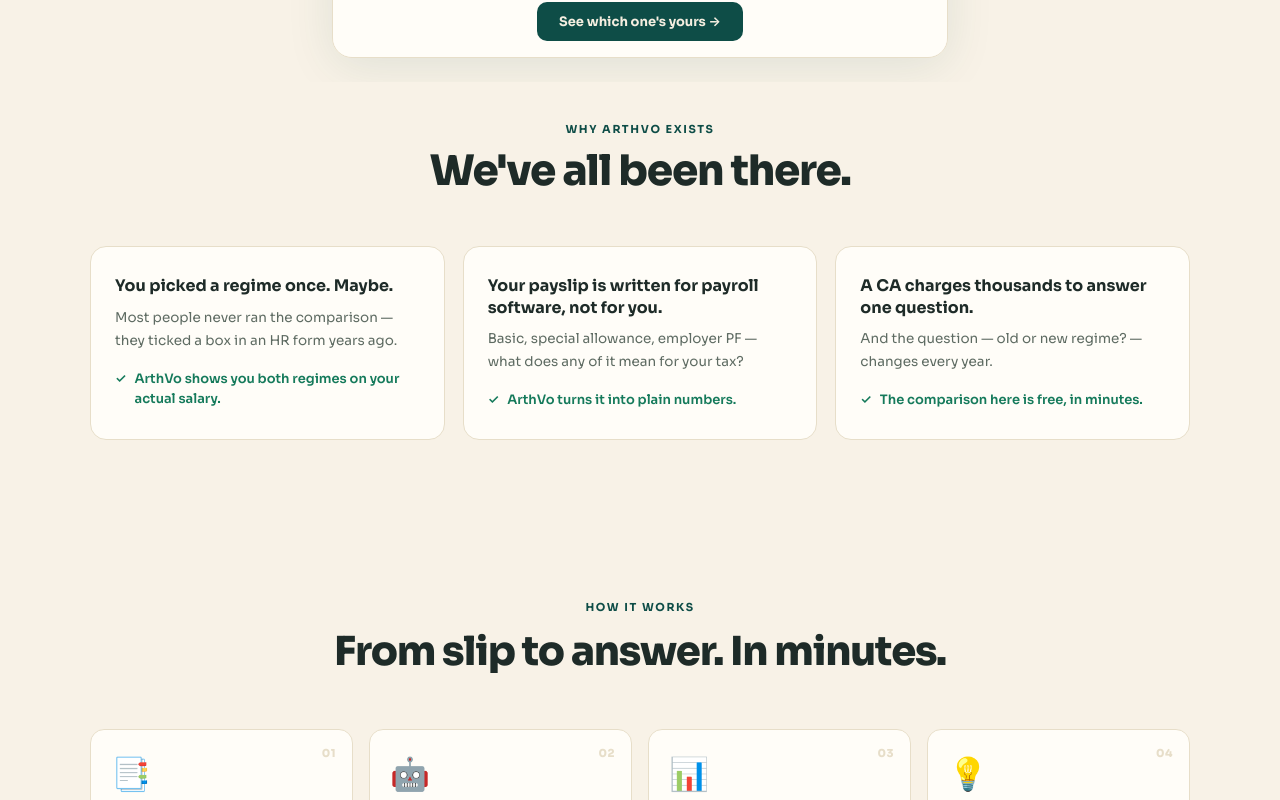
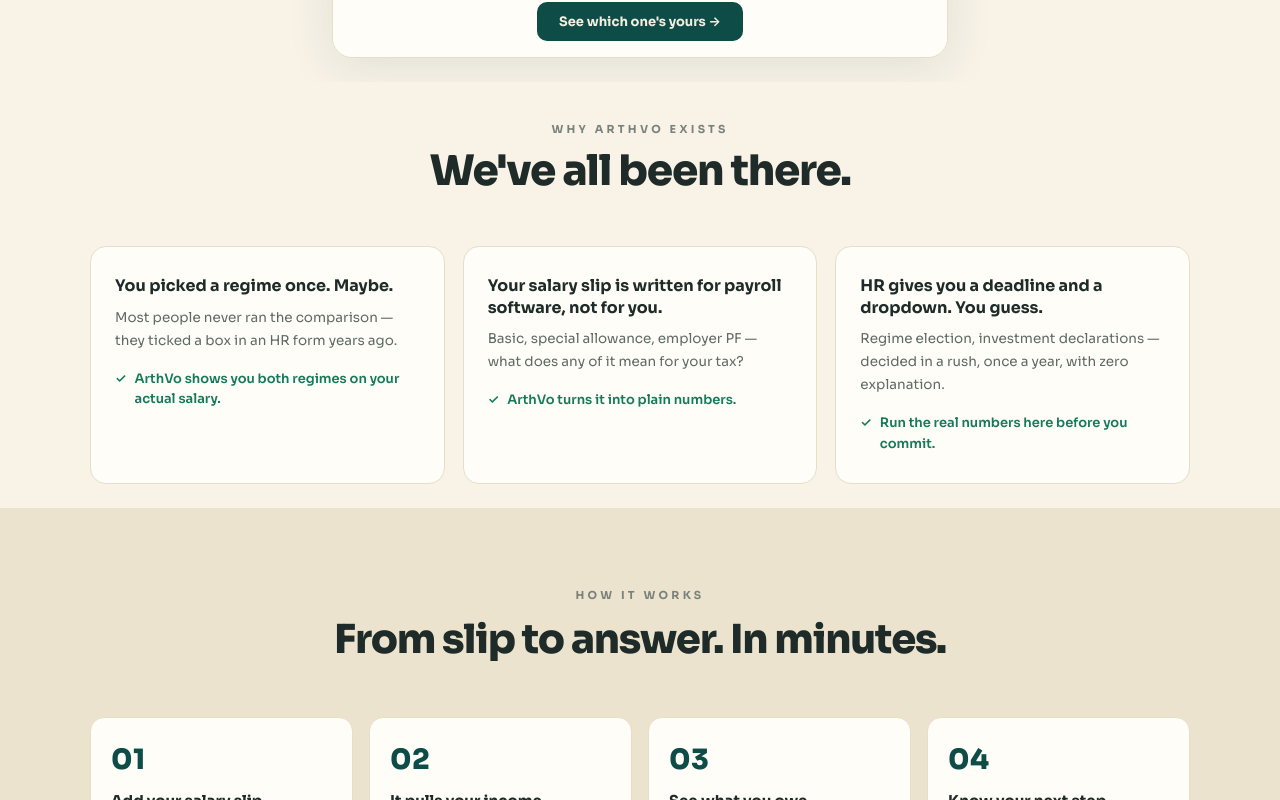
Before and after one commit to kartiktripathi29-design/arthsaathi, a Next.js app: page / in a window 1280 px wide. Shown: the part 980-1780 px from the top of the page. Built offline with nearby package versions, Linux system fonts and the light colour scheme.

Commit message:
feat(landing): lived-pain card, numbered steps, quiet eyebrows, sand bridge into final CTA
Co-Authored-By: Claude Opus 4.8 (1M context) <noreply@anthropic.com>

```diff
--- a/src/app/page.tsx
+++ b/src/app/page.tsx
@@ -92,10 +92,10 @@ export default function LandingPage() {
       </div>
 
       {/* Pain section */}
-      <div style={{ padding:'40px 52px 80px', background:T.paper }}>
+      <div style={{ padding:'40px 52px 24px', background:T.paper }}>
         <div style={{ maxWidth:1100, margin:'0 auto' }}>
           <div style={{ textAlign:'center', marginBottom:52 }}>
-            <div style={{ fontSize:11, color:T.teal, fontWeight:700, letterSpacing:'0.15em', textTransform:'uppercase' as const, marginBottom:12 }}>Why ArthVo exists</div>
+            <div style={{ fontSize:11, color:T.faint, fontWeight:700, letterSpacing:'0.3em', textTransform:'uppercase' as const, marginBottom:12 }}>Why ArthVo exists</div>
             <h2 style={{ fontSize:'clamp(26px,4vw,42px)', fontWeight:900, letterSpacing:'-0.03em', color:T.ink, lineHeight:1.1 }}>
               We've all been there.
             </h2>
@@ -109,14 +109,14 @@ export default function LandingPage() {
                 answer: 'ArthVo shows you both regimes on your actual salary.',
               },
               {
-                statement: 'Your payslip is written for payroll software, not for you.',
+                statement: 'Your salary slip is written for payroll software, not for you.',
                 body: 'Basic, special allowance, employer PF — what does any of it mean for your tax?',
                 answer: 'ArthVo turns it into plain numbers.',
               },
               {
-                statement: 'A CA charges thousands to answer one question.',
-                body: 'And the question — old or new regime? — changes every year.',
-                answer: 'The comparison here is free, in minutes.',
+                statement: 'HR gives you a deadline and a dropdown. You guess.',
+                body: 'Regime election, investment declarations — decided in a rush, once a year, with zero explanation.',
+                answer: 'Run the real numbers here before you commit.',
               },
             ].map((p, i) => (
               <div key={i} className="pain-card" style={{ background:T.card, border:`1.5px solid ${T.hairline}`, borderRadius:16, padding:'28px 24px', cursor:'pointer' }}>
@@ -132,24 +132,23 @@ export default function LandingPage() {
       </div>
 
       {/* How it works */}
-      <div style={{ padding:'80px 52px', background:T.paper }}>
+      <div style={{ padding:'80px 52px', background:T.sand }}>
         <div style={{ maxWidth:1100, margin:'0 auto' }}>
           <div style={{ textAlign:'center', marginBottom:52 }}>
-            <div style={{ fontSize:11, color:T.teal, fontWeight:700, letterSpacing:'0.15em', textTransform:'uppercase' as const, marginBottom:12 }}>How it works</div>
+            <div style={{ fontSize:11, color:T.faint, fontWeight:700, letterSpacing:'0.3em', textTransform:'uppercase' as const, marginBottom:12 }}>How it works</div>
             <h2 style={{ fontSize:'clamp(24px,3.5vw,40px)', fontWeight:900, letterSpacing:'-0.03em', color:T.ink }}>
               From slip to answer. In minutes.
             </h2>
           </div>
           <div style={{ display:'grid', gridTemplateColumns:'repeat(4,1fr)', gap:16 }}>
             {[
-              { num:'01', icon:'📑', title:'Add your payslip', body:'ArthVo reads it for you — no manual typing.' },
-              { num:'02', icon:'🤖', title:'It pulls your income', body:'Your salary and the earnings it can read from your documents.' },
-              { num:'03', icon:'📊', title:'See what you owe', body:'Old vs new regime, side by side, on your numbers.' },
-              { num:'04', icon:'💡', title:'Know your next step', body:'Which regime fits and what to check — in plain English.' },
+              { num:'01', title:'Add your salary slip', body:'ArthVo reads it for you — no manual typing.' },
+              { num:'02', title:'It pulls your income', body:'Your salary and the earnings it can read from your documents.' },
+              { num:'03', title:'See what you owe', body:'Old vs new regime, side by side, on your numbers.' },
+              { num:'04', title:'Know your next step', body:'Which regime fits and what to check — in plain English.' },
             ].map((s, i) => (
-              <div key={i} style={{ background:T.card, border:`1.5px solid ${T.hairline}`, borderRadius:14, padding:'24px 20px', position:'relative' as const }}>
-                <div style={{ position:'absolute' as const, top:16, right:16, fontSize:11, fontWeight:900, color:T.hairline, letterSpacing:'0.05em' }}>{s.num}</div>
-                <div style={{ fontSize:32, marginBottom:14 }}>{s.icon}</div>
+              <div key={i} style={{ background:T.card, border:`1.5px solid ${T.hairline}`, borderRadius:14, padding:'24px 20px' }}>
+                <div style={{ fontSize:28, fontWeight:800, color:T.teal, letterSpacing:'0.02em', marginBottom:14 }}>{s.num}</div>
                 <div style={{ fontSize:15, fontWeight:700, color:T.ink, marginBottom:8 }}>{s.title}</div>
                 <div style={{ fontSize:13, color:T.muted, lineHeight:1.7 }}>{s.body}</div>
               </div>
```
